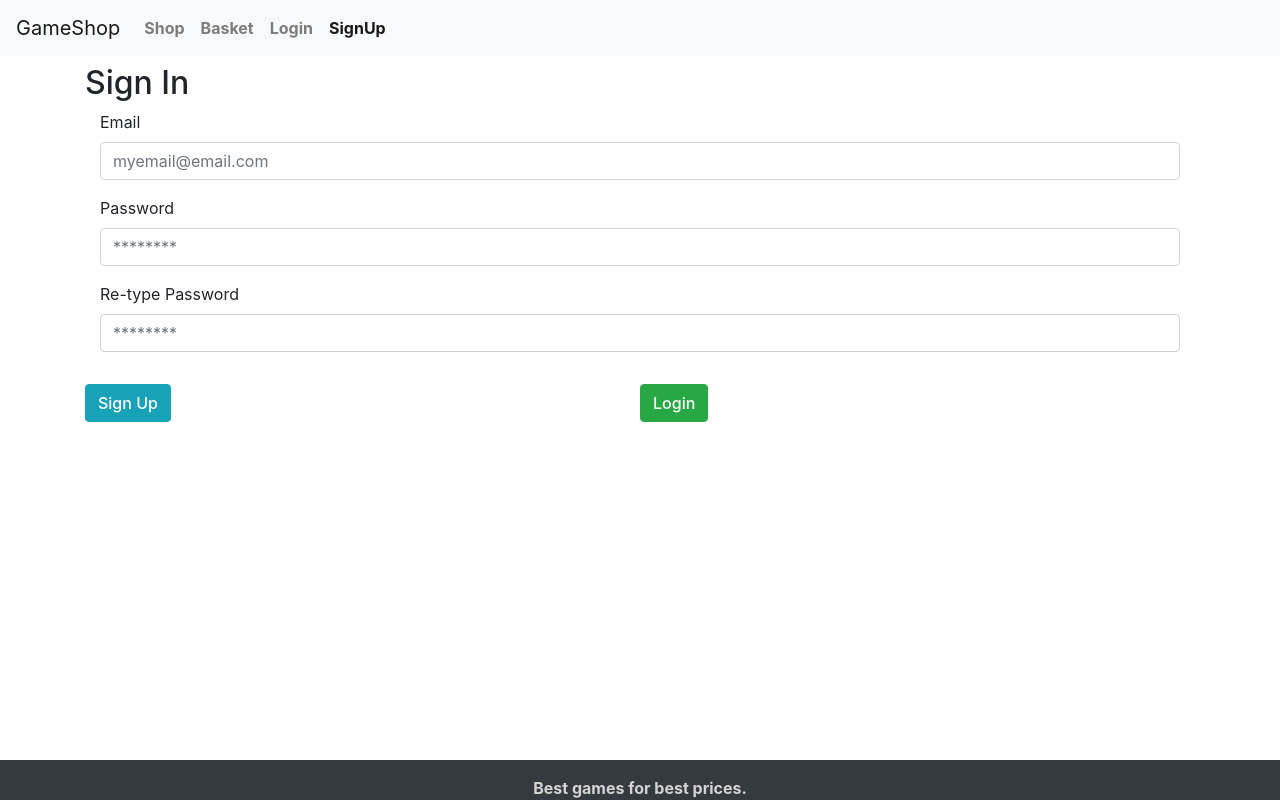
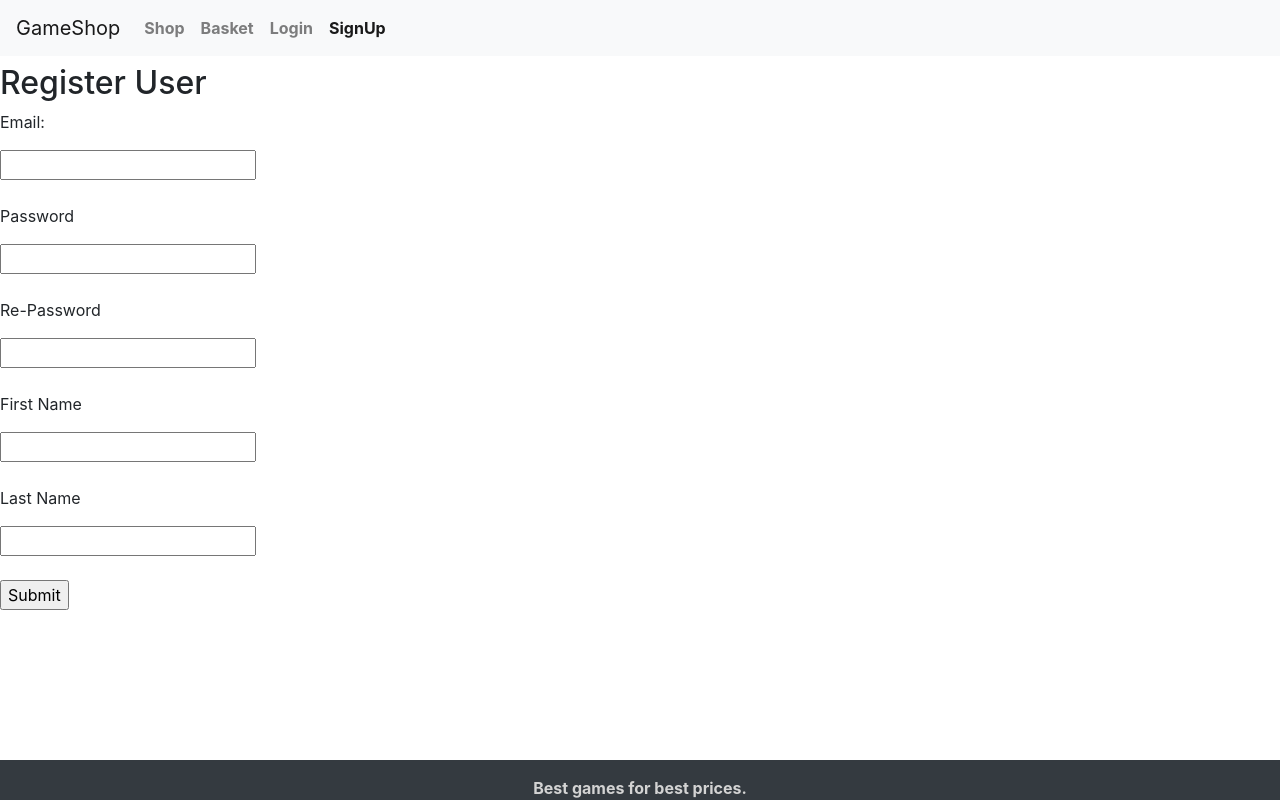
Before and after one commit to CS391-Project/GameShopReact, a React (Create React App) app: page /signup in a window 1280 px wide. Built offline with nearby package versions, Linux system fonts and the light colour scheme.

Commit message:
SignUp Fixed

```diff
--- a/src/Components/SignUp.js
+++ b/src/Components/SignUp.js
@@ -6,41 +6,135 @@ import * as functions from "../functions";
 import {
   Container, Col, Form,
   FormGroup, Label, Input,
-  Button, Row,
+  Button, Row, InputGroup,
 } from 'reactstrap';
 
 
-const SignUp = () => {
-  const history = useHistory();
-    const goToPage = (pageName) => history.push(pageName);
-    const productData = data.productList;
+class SignUp extends React.Component {
+  constructor(props) {
+    super(props);
+    this.state = {
+      email: '',
+      password: '',
+      rePassword: '',
+      firstName: '',
+      lastName: ''
+    };
 
-    const goToLoginPage = () => {
-        goToPage('Login')
+
+
   }
 
-	 const goToShopPage = () => {
-        goToPage('')
-    }
 
-	const validate = (mail, pass1, pass2) => {
-		if(!mail.includes('@')){
+  mySubmitHandler = (event) => {
+    event.preventDefault();
+
+
+    let email = this.state.email;
+    let password = this.state.password;
+    let rePassword = this.state.rePassword
+    let firstName = this.state.firstName;
+    let lastName = this.state.lastName;
+
+		if(!email.includes('@')){
 			alert("Please enter a valid e-mail.")
 		}
-		else if(!mail.includes("edu.tr") && !mail.includes("email.com") && !mail.includes("gmail.com")){
+		else if(!email.includes("edu.tr") && !email.includes("email.com") && !email.includes("gmail.com")){
 			alert("Please enter edu.tr, gmail.com or email.com")
 		}
-		else if(pass1.length < 6 || pass2.length < 6) {
+		else if(password.length < 6 || rePassword.length < 6) {
 			alert("Password size shoul be at least 6.")
 		}
-		else if(!hasUpperCase(pass1) || !hasUpperCase(pass2)) {
+		else if(!hasUpperCase(password) || !hasUpperCase(rePassword)) {
 			alert("Passwords should include at least on upper case")
 		}
-	    else if(pass1 != pass2){
+	    else if(password !== rePassword){
 			alert("Passwords do not match.")
     }
     else {
-			goToShopPage()
+
+      var current_list = localStorage.getItem("user_list");
+
+      if(current_list == null)
+      {
+        var user_list = [];
+        user_list.push([email+ ";" + password + ";" + firstName + ";" + lastName]);
+        localStorage.setItem("user_list", user_list);
+      }
+
+      else
+      {
+        var existing_list = current_list.split(",");
+        var new_list = [];
+
+
+        var isNew = 1;
+
+        for(var i=0; i<existing_list.length; i++)
+        {
+          var temp_user = existing_list[i].split(";");
+          new_list.push([existing_list[i]]);
+
+          if(temp_user[0] === email) isNew = 0;
+
+        }
+
+
+        if(isNew)
+        {
+          new_list.push([email+ ";" + password + ";" + firstName + ";" + lastName]);
+          localStorage.setItem("user_list", new_list);
+        }
+
+        else alert("This user already exists.");
+      }
+
+    }
+
+  }
+
+  myChangeHandler = (event) => {
+    let nam = event.target.name;
+    let val = event.target.value;
+    this.setState({[nam]: val});
+  }
+  render() {
+    return (
+      <form onSubmit={this.mySubmitHandler}>
+
+      <h2>Register User</h2>
+
+      <p>Email:</p>
+
+      <input type='text' name='email' onChange={this.myChangeHandler} />
+
+      <br/><br/>
+
+      <p>Password</p>
+      <input type='password' name='password' onChange={this.myChangeHandler} />
+
+      <br/><br/>
+
+      <p>Re-Password</p>
+      <input type='password' name='rePassword' onChange={this.myChangeHandler} />
+
+
+      <br/><br/>
+
+      <p>First Name</p>
+      <input type='text' name='firstName' onChange={this.myChangeHandler} />
+
+      <br/><br/>
+
+      <p>Last Name</p>
+      <input type='text' name='lastName' onChange={this.myChangeHandler} />
+
+      <br/><br/>
+
+      <input type='submit' />
+
+      </form>
+    );
   }
 }
 
@@ -48,54 +142,4 @@ const SignUp = () => {
   return str.match(/[A-Z]/);
 }
 
-    return (
-      <Container className="SignUp">
-        <h2>Sign In</h2>
-        <Form className="form">
-          <Col>
-            <FormGroup>
-              <Label>Email</Label>
-              <Input
-                type="email"
-                name="email"
-                id="exampleEmail1"
-                placeholder="myemail@email.com"
-              />
-            </FormGroup>
-          </Col>
-          <Col>
-            <FormGroup>
-              <Label for="examplePassword1">Password</Label>
-              <Input
-                type="password"
-                name="password1"
-                id="examplePassword1"
-                placeholder="********"
-              />
-            </FormGroup>
-          </Col>
-		  <Col>
-            <FormGroup>
-              <Label for="examplePassword2">Re-type Password</Label>
-              <Input
-                type="password"
-                name="password2"
-                id="examplePassword2"
-                placeholder="********"
-              />
-            </FormGroup>
-          </Col>
-          <Row className='fullWidth'>
-				<Col md="6">
-					<Button onClick={() => validate(document.getElementById('exampleEmail1').value, document.getElementById('examplePassword1').value, document.getElementById('examplePassword2').value)} className="mt-3 btn btn-info btn-product text-nowrap" >Sign Up</Button>
-				</Col>
-				<Col md="6">
-					<Button onClick={() => goToLoginPage()} className="mt-3 btn btn-success btn-product text-nowrap">Login</Button>
-				</Col>
-			</Row>
-        </Form>
-      </Container>
-    );
-}
-
 export default SignUp
```
Also changed, not shown: 1 other file (tests, documents, lock files or other folders). Lines whose indentation alone changed are shown as unchanged.
